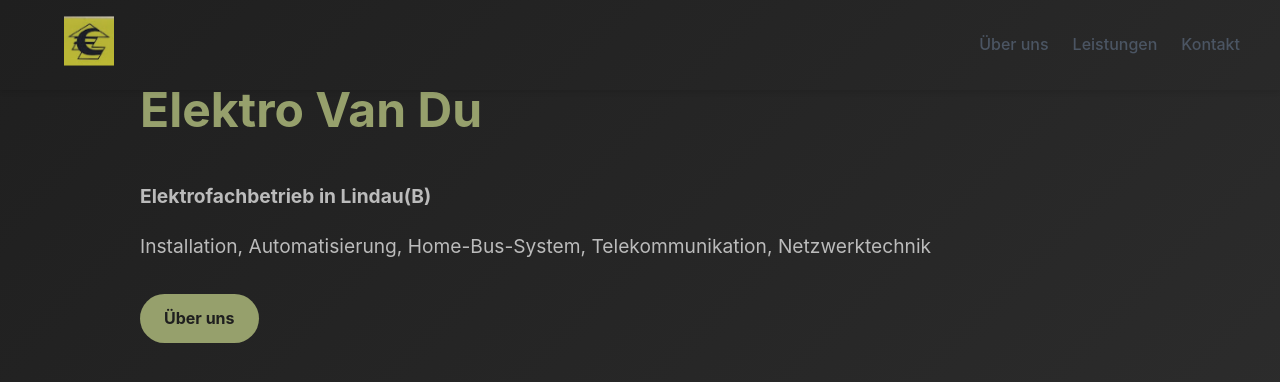
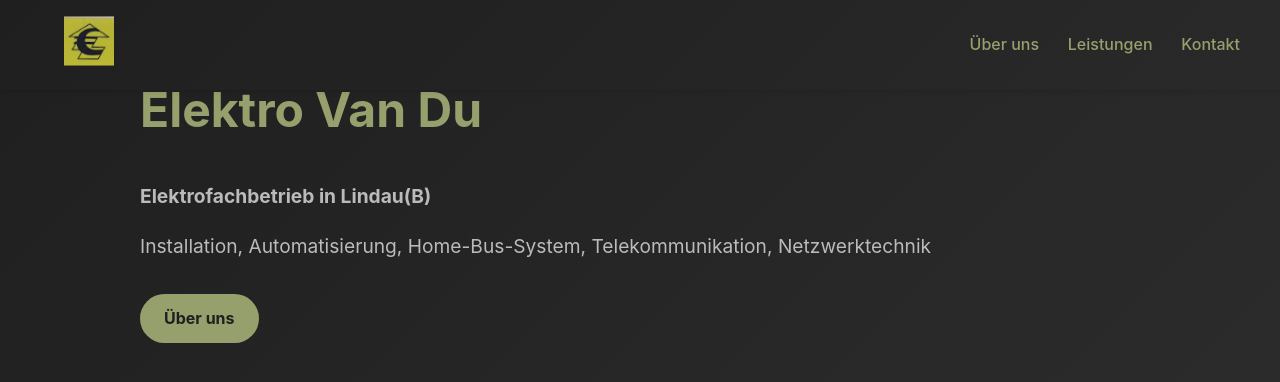
Before and after one commit to vdannyhng/homepage-elektrovandu, a React (Vite) app: page / in a window 1280 px wide. Shown: the top 382 px of the page. Built offline with nearby package versions, Linux system fonts and the light colour scheme.

Commit message:
REMOVE unused style

```diff
--- a/src/styles/NavBar.css
+++ b/src/styles/NavBar.css
@@ -1,6 +1,7 @@
 /* Default values */
 :root {
   --primary-color: #96a06c;
+  --primary-color-hover: #4a6842;
   --background: linear-gradient(135deg, #1f1f1f 0%, #2c2c2c 100%);
 }
 
@@ -23,12 +24,6 @@
   align-items: center;
 }
 
-/* .navbar-logo { */
-  /* font-size: 1.5rem;
-  font-weight: bold;
-  color: #1d4ed8; */
-/* } */
-
 .logo-image {
   margin-left: 1.5rem;
   height: 50px;
@@ -36,13 +31,13 @@
 }
 
 .navbar-links a {
-  margin-left: 1.5rem;
+  margin-left: 1.8rem;
   font-weight: 500;
-  color: #4b5563; /* Grau */
+  color: var(--primary-color);
   text-decoration: none;
   transition: color 0.3s ease;
 }
 
 .navbar-links a:hover {
-  color: #3b82f6; /* Hellblau bei Hover */
+  color: var(--primary-color-hover);
 }
```
